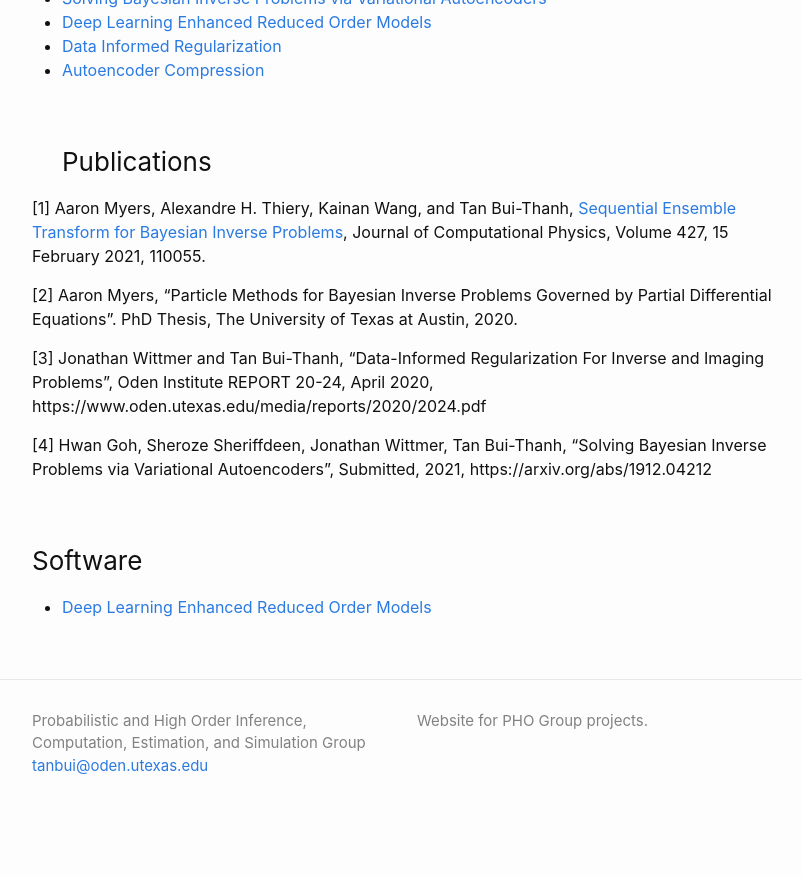
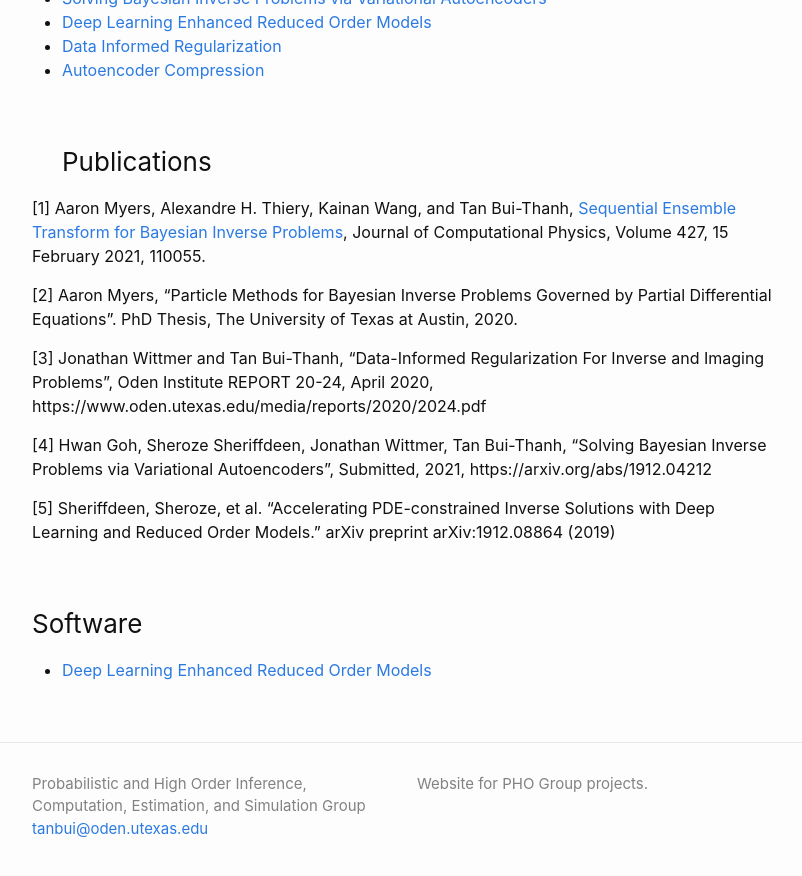
Before and after one commit to tscott-00/phogroup.github.io, a Jekyll site: the page built from nsfcareer.md, in a window 1280 px wide and 900 px high, scrolled down 1602 px. Shown: the top 876 px of the window, without its empty margins (238-1040 px from the left). Built offline with Jekyll 4.4.1, drawn with Linux system fonts in a browser that asks for light colours; before the commit the page ends 2439 px from its top, so only the background shows below that.

Commit message:
Update nsfcareer.md

```diff
--- a/nsfcareer.md
+++ b/nsfcareer.md
@@ -51,6 +51,8 @@ Develop scalable sampling methods for large-scale Bayesian inverse solutions.
 
 [4] Hwan Goh, Sheroze Sheriffdeen, Jonathan Wittmer, Tan Bui-Thanh, "Solving Bayesian Inverse Problems via Variational Autoencoders", Submitted, 2021, https://arxiv.org/abs/1912.04212
 
+[5] Sheriffdeen, Sheroze, et al. "Accelerating PDE-constrained Inverse Solutions with Deep Learning and Reduced Order Models." arXiv preprint arXiv:1912.08864 (2019)
+
 ### Software<a name="software"></a>
 
 - [Deep Learning Enhanced Reduced Order Models](https://github.com/sheroze1123/BayesianInferenceDL)
```
